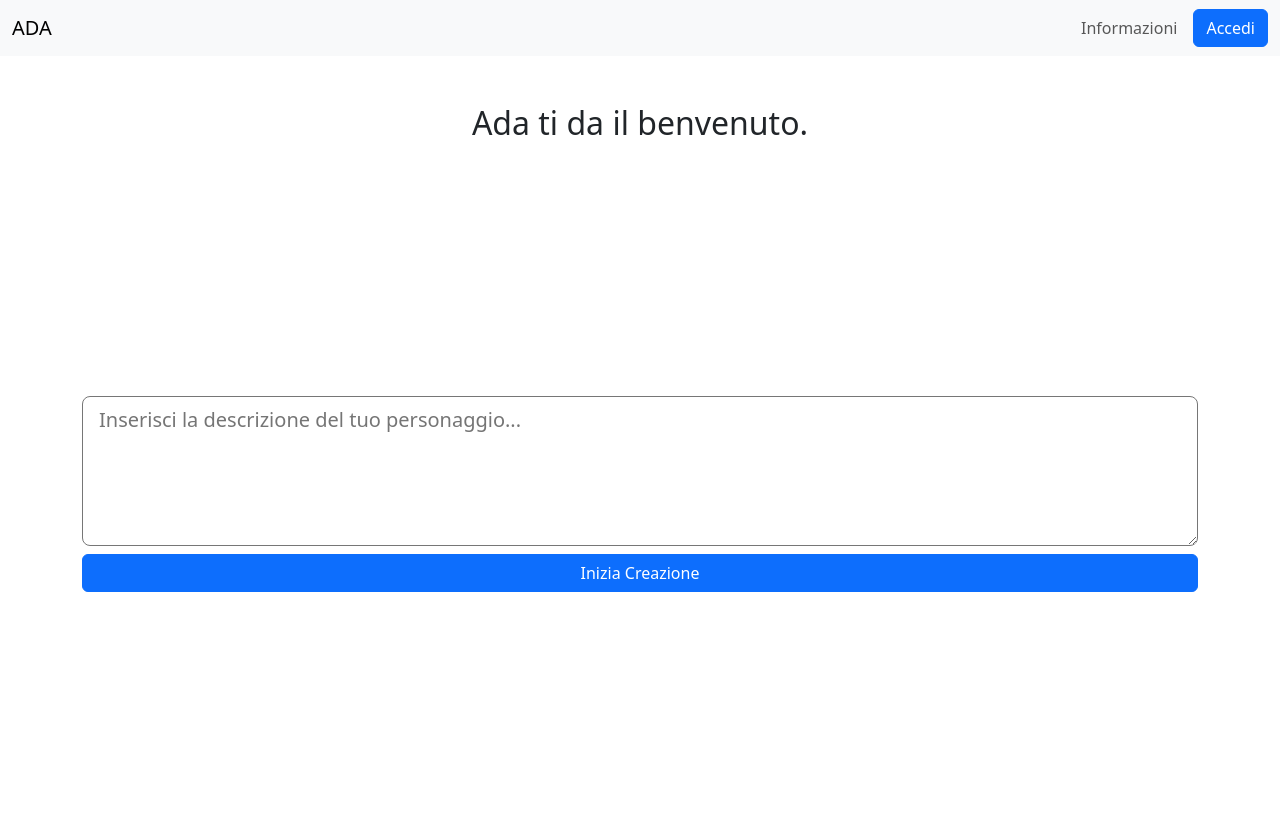
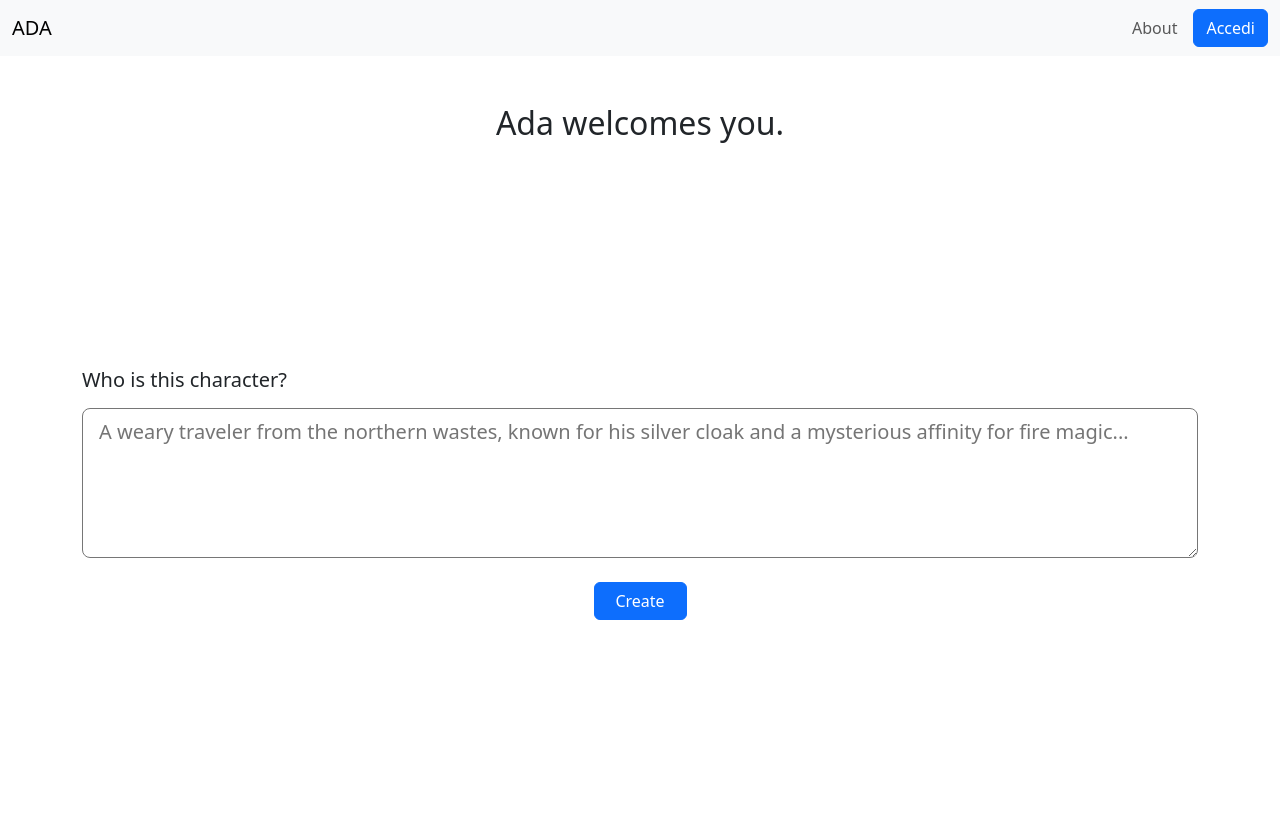
Before and after one commit to sunshards/ADA, a Flask app: page / in a window 1280 px wide. Run offline with Flask 3, Linux system fonts and the light colour scheme.

Commit message:
feat: added Your Characters button, translated landing in english and added new copy text

```diff
--- a/src/templates/landing/landing.html
+++ b/src/templates/landing/landing.html
@@ -15,19 +15,21 @@
             <a class="navbar-brand" href="#">ADA</a>
             <ul class="navbar-nav ms-auto mb-2 mb-lg-0 gap-2 align-items-center">
                 <li class="nav-item">
-                    <a class="nav-link" href="#">Informazioni</a>
+                    <a class="nav-link" href="#">About</a>
                 </li>
 
-                {# --- TEST LOGIN LOGIC HERE --- #}
                 {% if g.user %}
                     <li class="nav-item">
+                        <a class="navbar-text me-2 text-decoration-none" href="{{ url_for('selection.selection') }}">Your Characters</a>
+                    </li>
+                    <li class="nav-item">
                         <span class="navbar-text me-2">
-                            Ciao, <strong>{{ g.user.Username }}</strong>!
+                            Hello, <strong>{{ g.user.Username }}</strong>!
                         </span>
                     </li>
                     <li class="nav-item">
                         <a class="btn btn-outline-danger btn-sm" href="{{ url_for('auth.logout') }}">
-                            Esci
+                            Log out
                         </a>
                     </li>
                 {% else %}
@@ -48,9 +50,9 @@
             <div class="text-center mb-4">
                 <h2>
                     {% if g.user %}
-                        Ada ti da il bentornato, {{ g.user.Username }}.
+                        Ada welcomes you, {{ g.user.Username }}.
                     {% else %}
-                        Ada ti da il benvenuto.
+                        Ada welcomes you.
                     {% endif %}
                 </h2>
             </div>
@@ -60,17 +62,20 @@
                 method="POST"
                 action="{{ url_for('creation.creation')}}"
             >
+                <label for="characterPrompt" class="form-label">
+                    <h5>Who is this character?</h5>
+                </label>
                 <textarea type="text"
                     class="form-control-lg mb-2"
                     id="mainTextArea"
                     name="characterPrompt"
-                    placeholder="Inserisci la descrizione del tuo personaggio..."
+                    placeholder="A weary traveler from the northern wastes, known for his silver cloak and a mysterious affinity for fire magic..."
                     style="overflow: auto; height: 150px; max-height: 40vh;"
                 ></textarea>
                 <input
                     type="submit"
-                    value="Inizia Creazione"
-                    class="btn btn-primary"
+                    value="Create"
+                    class="btn btn-primary col-md-1 mt-3 align-self-center"
                 >
             </form>
         </div>
```
